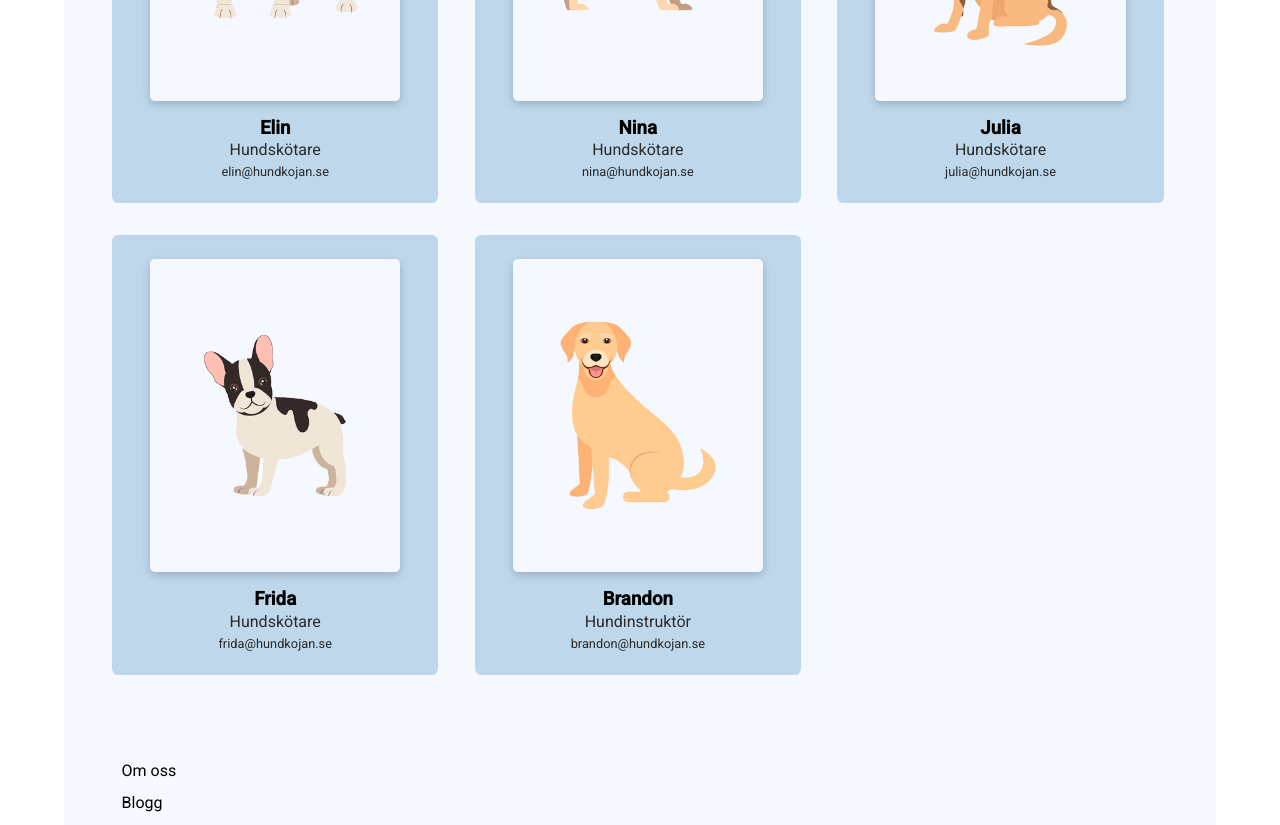
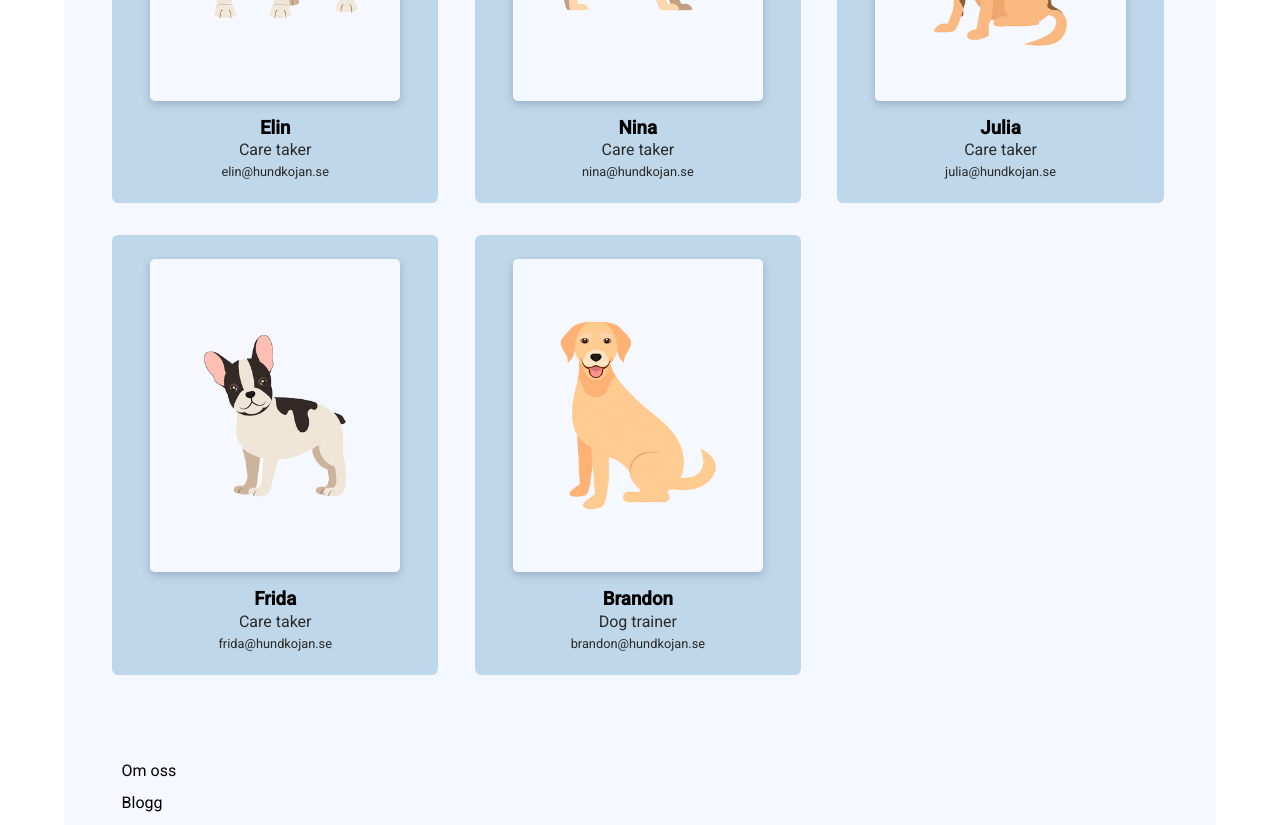
Before and after one commit to EmmaOlsson/hunddagis, a React (Create React App) app: page /about in a window 1280 px wide. Shown: the part 1300-2125 px from the top of the page. Built offline with nearby package versions, Linux system fonts and the light colour scheme.

Commit message:
updated translation-text

```diff
--- a/src/assets/data/aboutUsData.js
+++ b/src/assets/data/aboutUsData.js
@@ -27,7 +27,7 @@ export const aboutUsDataEng = [
     },
     {
         "id": 2,
-        "text": "Hundkojan ser till att din vovve både får lugn och ro, aktivering, stimulans och härligt umgänge med andra hundar – så att du kan göra det du behöver göra!"
+        "text": "Hundkojan ensures that your dog gets peace and quiet, activation, stimulation and wonderful company with other dogs - so you can do what you need to do!"
     },
     {
         "id": 3,
--- a/src/assets/data/staffData.js
+++ b/src/assets/data/staffData.js
@@ -98,7 +98,7 @@ export const staffDataEng = [
         "name": "Emma",
         "email": "emma@hundkojan.se",
         "emailLink": "mailto:emma@hundkojan.se",
-        "desc": "Hundskötare",
+        "desc": "Care taker",
         "img": breedThree
     },
     {
@@ -106,7 +106,7 @@ export const staffDataEng = [
         "name": "Elin",
         "email": "elin@hundkojan.se",
         "emailLink": "mailto:elin@hundkojan.se",
-        "desc": "Hundskötare",
+        "desc": "Care taker",
         "img": breedFour
     },
     {
@@ -114,7 +114,7 @@ export const staffDataEng = [
         "name": "Nina",
         "email": "nina@hundkojan.se",
         "emailLink": "mailto:nina@hundkojan.se",
-        "desc": "Hundskötare",
+        "desc": "Care taker",
         "img": breedFive
     },
     {
@@ -122,7 +122,7 @@ export const staffDataEng = [
         "name": "Julia",
         "email": "julia@hundkojan.se",
         "emailLink": "mailto:julia@hundkojan.se",
-        "desc": "Hundskötare",
+        "desc": "Care taker",
         "img": breedSix
     },
     {
@@ -130,7 +130,7 @@ export const staffDataEng = [
         "name": "Frida",
         "email": "frida@hundkojan.se",
         "emailLink": "mailto:frida@hundkojan.se",
-        "desc": "Hundskötare",
+        "desc": "Care taker",
         "img": breedSeven
     },
     {
@@ -138,7 +138,7 @@ export const staffDataEng = [
         "name": "Brandon",
         "email": "brandon@hundkojan.se",
         "emailLink": "mailto:brandon@hundkojan.se",
-        "desc": "Hundinstruktör",
+        "desc": "Dog trainer",
         "img": breedEight
     }
 ]
--- a/src/screens/AboutScreen.js
+++ b/src/screens/AboutScreen.js
@@ -79,7 +79,7 @@ const AboutScreen = () => {
           {
             staffData.map((staff) => {
               return <section className={Styles.staffInfo} key={staff.id}>
-                <img className={Styles.staffImg} src={staff.img}></img>
+                <img className={Styles.staffImg} src={staff.img} alt={'staff'}></img>
                 <h3>{staff.name}</h3>
                 <p>{staff.desc}</p>
                 <a href={staff.emailLink}>{staff.email}</a>
```
